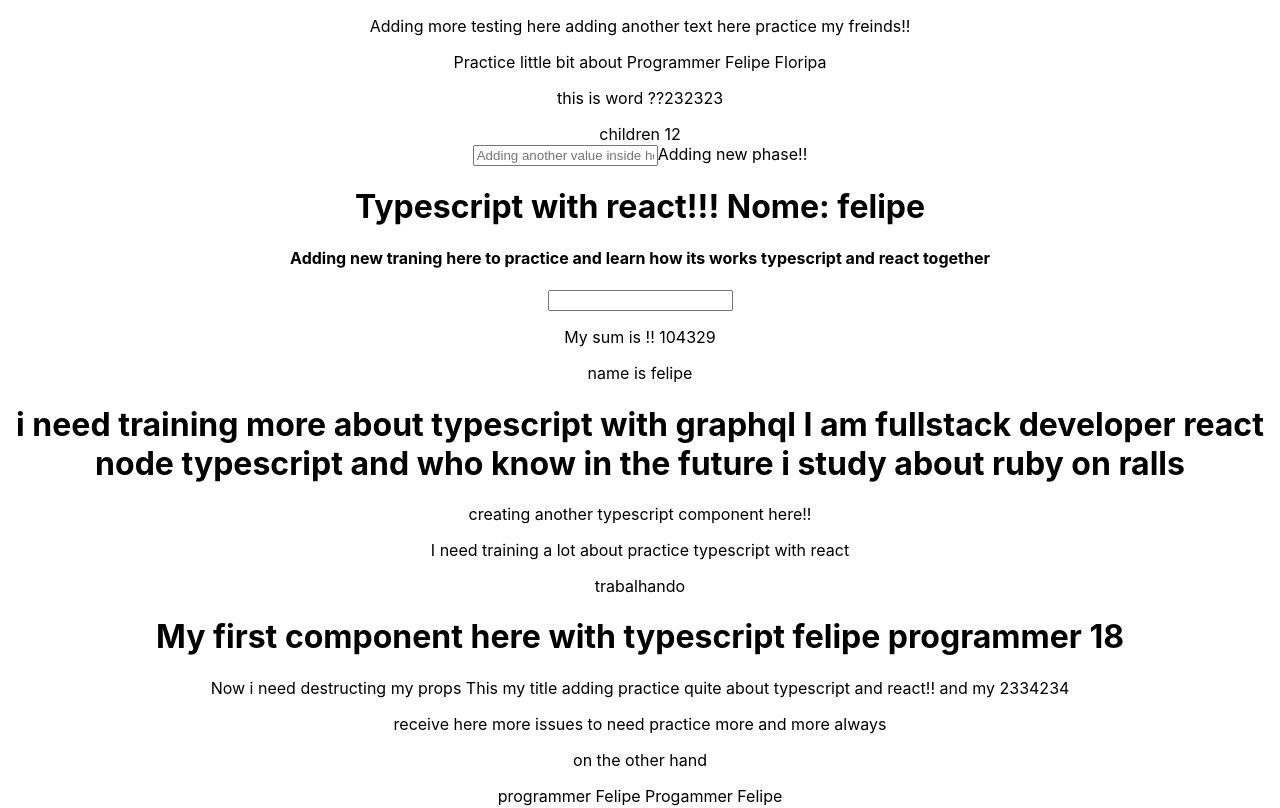
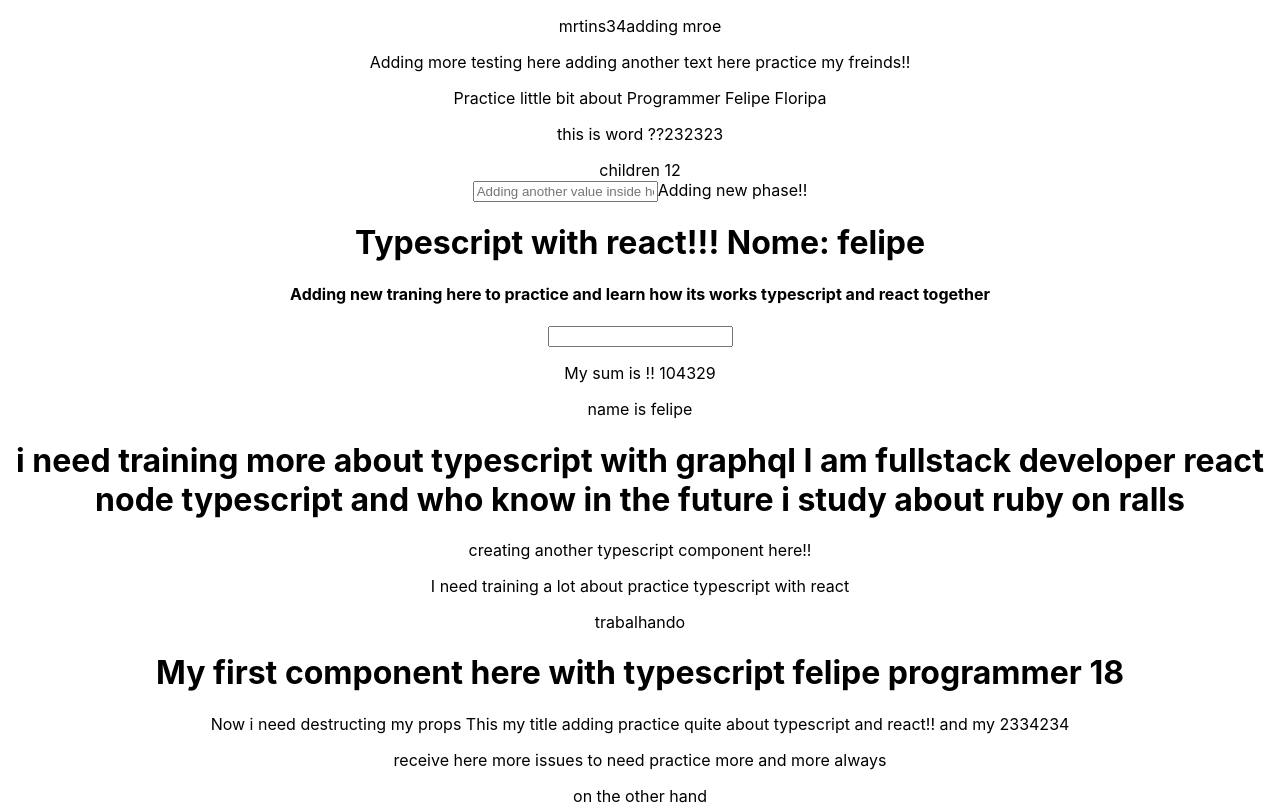
Before and after one commit to felipe-programador-18/Typecript-react, a React (Create React App) app in the folder react-typecript/: page / in a window 1280 px wide. Shown: the top 808 px of the page. Built offline with nearby package versions, Linux system fonts and the light colour scheme.

Commit message:
c14-adding more code about typescript

```diff
--- a/react-typecript/src/App.tsx
+++ b/react-typecript/src/App.tsx
@@ -1,4 +1,4 @@
-import React from 'react';
+import React, {createContext} from 'react';
 import { Firstcomponent } from './Component/Firstcomponent';
 import { AnotherComponent } from './Component/anothercomponent';
 import './App.css';
@@ -10,12 +10,25 @@ import StateReact from './Component/state.type';
 import AnotherState from './Component/interesting.state';
 import CreateMore from './Component/addingmoreprops';
 import AnotherApp from './Component/Statemore';
+import PracticeMore from './Component/context';
 
 
 
 
 //creating another code about type
 type AddingTest =  string | null
+
+
+interface AddingContext{
+ age: string
+ project: string
+ traning: number
+}
+
+export const manageContext = createContext<AddingContext|null>(null)
+
+
+
 
 
 function App() {
@@ -43,13 +56,26 @@ const Increased = (t:number, v:number):number => {
 // type with typescript
 
 //type
-
 const receive: AddingTest = 'adding testing here';
 let receiveanother:AddingTest = null;
 receiveanother ='adding another text here practice my freinds!!'
 
+
+
+const objectContext:AddingContext ={
+  age :"mrtins",
+  project:'adding mroe',
+  traning: 34
+}
+
+
+
+
   return (
+    <manageContext.Provider  value={objectContext} >
     <div className="App">
+    <PracticeMore/>
+
     {receive && <p>Adding more testing here {receiveanother}</p>}
 
      <CreateMore age={232323}  name='Programmer Felipe Floripa' children={[12]}  />
@@ -84,6 +110,7 @@ receiveanother ='adding another text here practice my freinds!!'
    <StateReact/>
 
     </div>
+     </manageContext.Provider>
   );
 }
 
--- /dev/null
+++ b/react-typecript/src/Component/context.tsx
@@ -0,0 +1,18 @@
+import  React,{useContext} from 'react';
+
+import { manageContext } from '../App';
+
+const PracticeMore  = () => {
+  const details = useContext(manageContext)
+  return (
+   <>
+        {details && <p>
+          {details.age}
+          {details.traning}
+          {details.project}
+          </p>}
+   </>
+  );
+}
+
+export default PracticeMore
```
